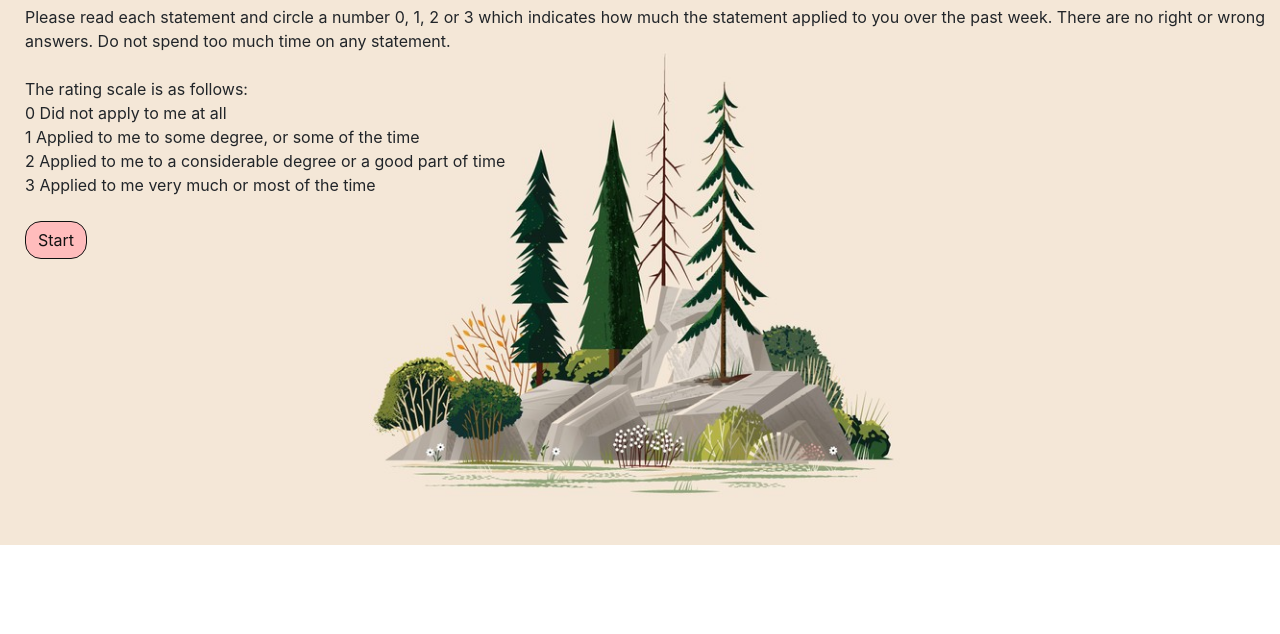
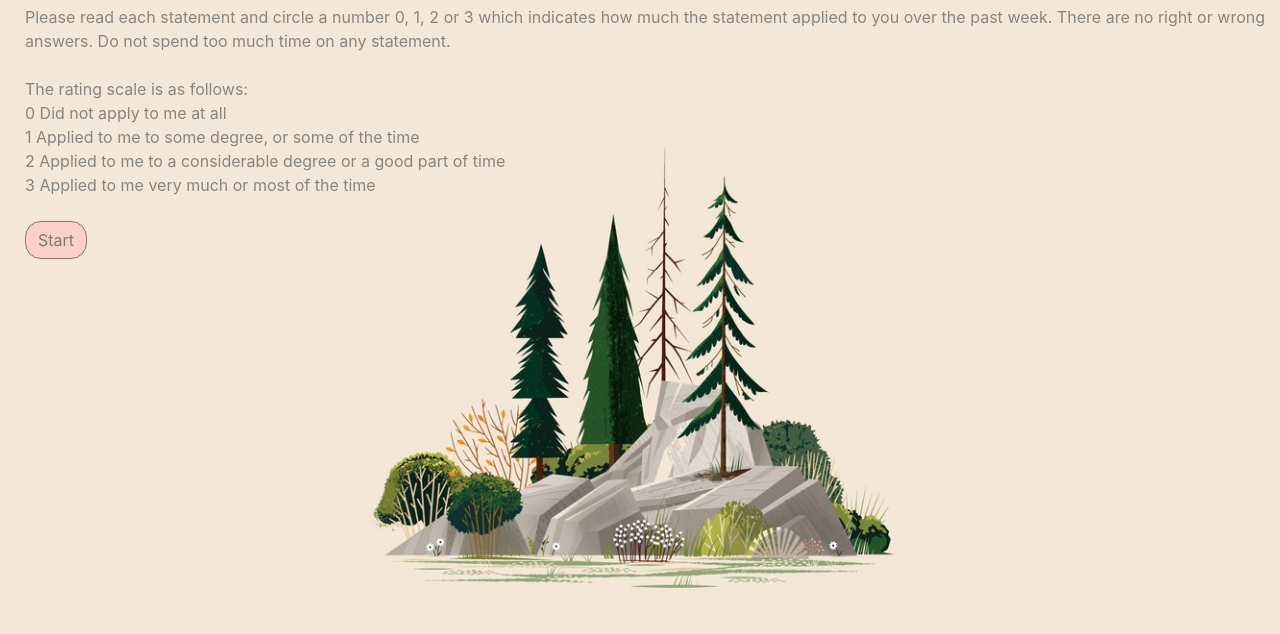
Before and after one commit to Tsrtushar/project2, a website: page test.html in a window 1280 px wide. Shown: the part 171-805 px from the top of the page. Drawn offline with nearby package versions, Linux system fonts and the light colour scheme.

Commit message:
Update test.html

```diff
--- a/test.html
+++ b/test.html
@@ -8,7 +8,8 @@
         <script src="https://kit.fontawesome.com/b22f5d2f58.js" crossorigin="anonymous"></script>
         <link rel="stylesheet" href="https://stackpath.bootstrapcdn.com/bootstrap/4.4.1/css/bootstrap.min.css" integrity="sha384-Vkoo8x4CGsO3+Hhxv8T/Q5PaXtkKtu6ug5TOeNV6gBiFeWPGFN9MuhOf23Q9Ifjh" crossorigin="anonymous">
     </head>
-    <body style="background-image:url(wall1.jpg);height: 610px;
+    <body style="background-image:url(wall1.jpg);height: 100vh;
+                 opacity:0.5;
     background-position: center;
     background-repeat: no-repeat;
     background-size: cover;
```
